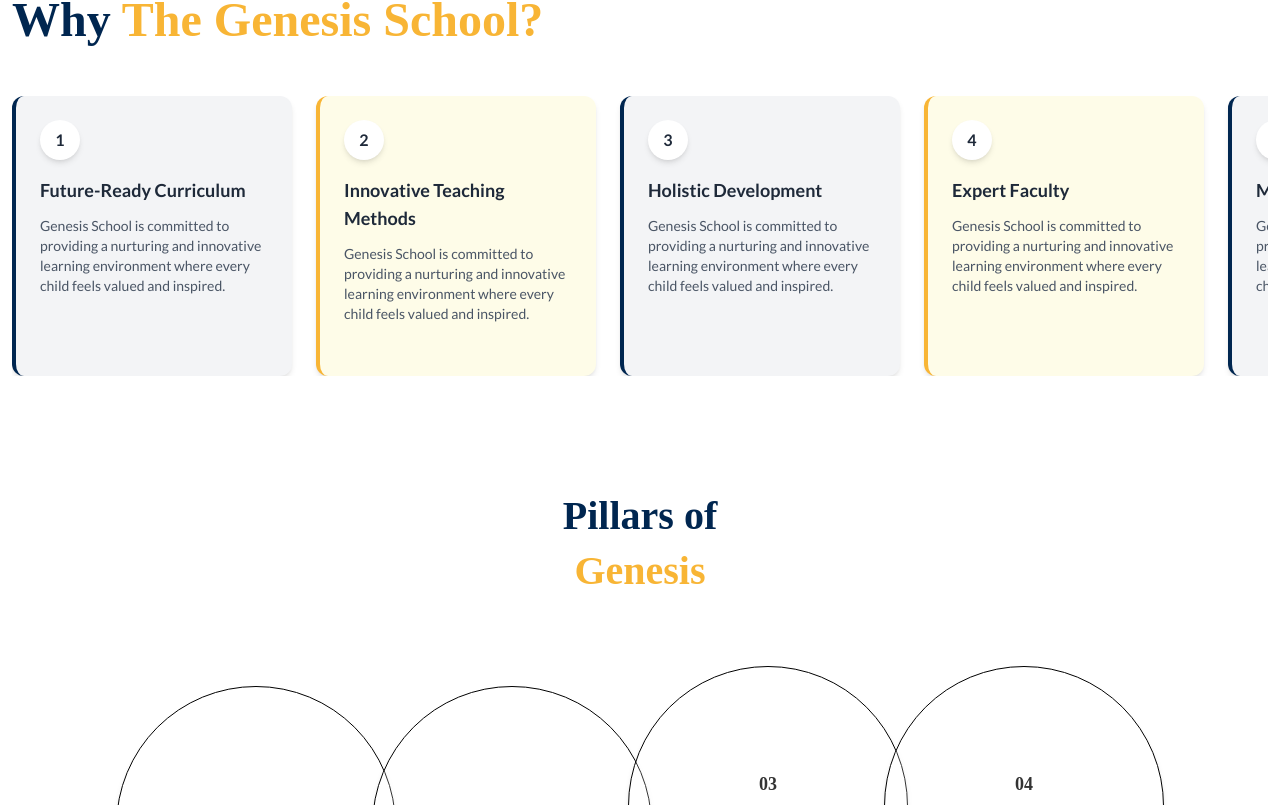
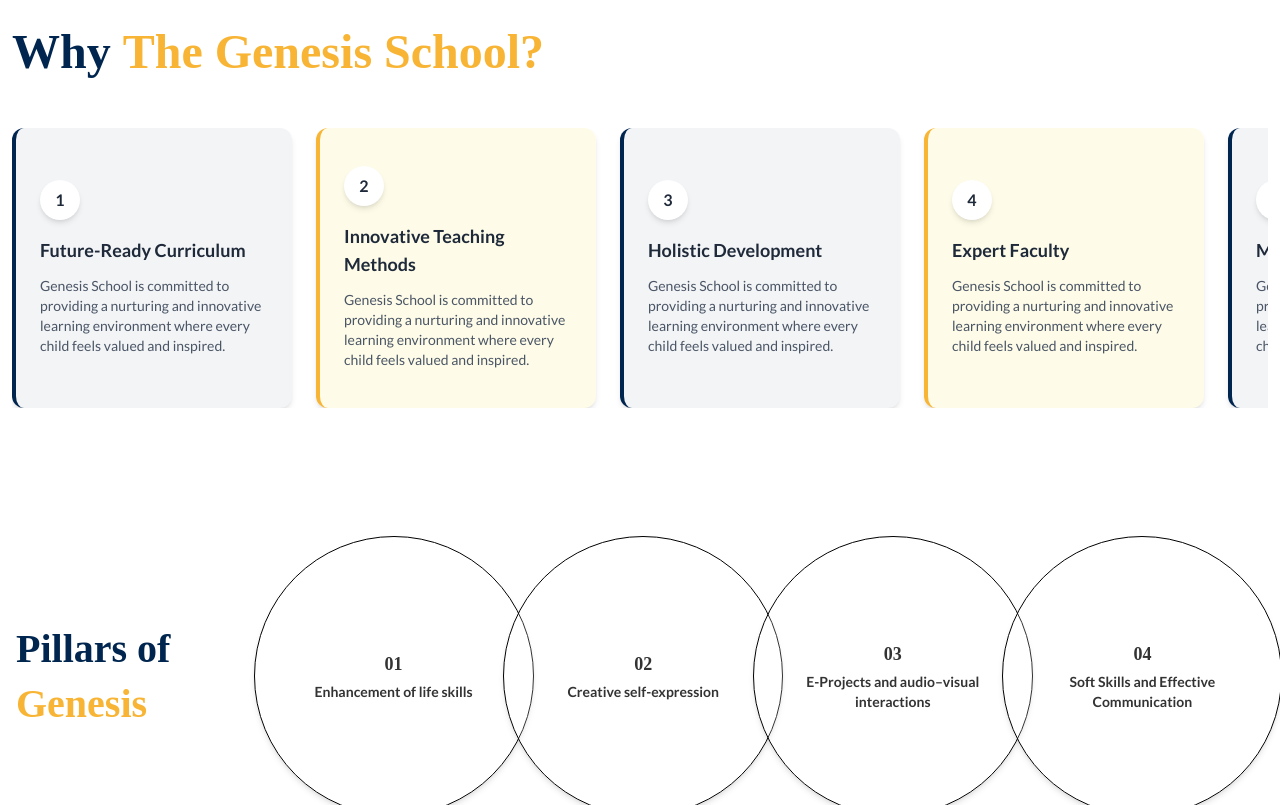
Before and after one commit to genesisclasses/genesis-school, a Next.js app: page /about in a window 1280 px wide. Shown: the part 2235-3040 px from the top of the page. Built offline with nearby package versions, Linux system fonts and the light colour scheme; a web font is replaced by a local one.

Commit message:
about page completed

```diff
--- a/src/components/about/Aboutgenesis.jsx
+++ b/src/components/about/Aboutgenesis.jsx
@@ -4,7 +4,7 @@
 
 export default function Aboutgenesis() {
   return (
-    <section className="max-w-[1340px] mx-auto px-4 py-3 md:py-16 flex flex-col-reverse lg:flex-row items-center lg:items-start gap-8">
+    <section className="max-w-[1340px] mx-auto px-4 py-8 md:py-16 flex flex-col-reverse lg:flex-row items-center lg:items-start gap-8">
       {/* Text Section */}
       <div className="lg:w-[60%]">
         <h2 className="text-[32px] md:text-[35px] lg:text-[40px] xl:text-[48px] font-semibold mb-4 text-[#000000]">About Genesis</h2>
--- a/src/components/about/Directorsection.jsx
+++ b/src/components/about/Directorsection.jsx
@@ -3,7 +3,7 @@
 
 export default function DirectorMessage() {
   return (
-    <section className="max-w-[1340px] mx-auto px-4 py-10 lg:py-20">
+    <section className="max-w-[1340px] mx-auto px-4 py-8 md:py-16 lg:py-20">
       <div className="flex flex-col lg:flex-row items-start justify-center gap-8 lg:gap-16">
         {/* LEFT SIDE - IMAGE */}
         <div className="relative w-full lg:w-[45%]">
--- a/src/components/about/Mission.jsx
+++ b/src/components/about/Mission.jsx
@@ -3,14 +3,14 @@
 
 export default function AboutSection() {
   return (
-    <section className="max-w-[1340px] mx-auto px-4 py-16 flex flex-col md:flex-row items-center justify-center gap-0 md:gap-0">
+    <section className="max-w-[1340px] mx-auto px-4 py-8 md:py-16 flex flex-col md:flex-row items-center justify-center gap-0 md:gap-0">
 
       {/* Mission Card */}
       <div className="bg-[#FFFFFF] shadow-[0_4px_24px_rgba(0,0,0,0.1)] rounded-xl md:rounded-l-xl md:rounded-r-none
                       h-[370px] md:h-[500px] w-full md:w-[400px]
                       px-6 py-8 md:px-[50px] md:py-[50px]
                       flex flex-col justify-center text-left">
-        <h1 className="text-[22px] md:text-[22px] font-semibold text-[#002650] mb-3 md:mb-4">
+        <h1 className="text-[22px] md:text-[22px] lg:text-[22px] xl:text-[22px] font-semibold text-[#002650] mb-3 md:mb-4">
           Mission
         </h1>
         <p className="text-[16px] md:text-[16px] text-[#777777] leading-relaxed">
@@ -39,7 +39,7 @@
                       h-[370px] md:h-[500px] w-full md:w-[400px]
                       px-6 py-8 md:px-[50px] md:py-[50px]
                       flex flex-col justify-center text-left">
-        <h1 className="text-[22px] md:text-[22px] font-semibold text-[#002650] mb-3 md:mb-4">
+        <h1 className="text-[22px] md:text-[22px] lg:text-[22px] xl:text-[22px] font-semibold text-[#002650] mb-3 md:mb-4">
           Vision
         </h1>
         <p className="text-[16px] md:text-[16px] text-[#777777] leading-relaxed">
--- a/src/components/about/Pillarsofgenesis.jsx
+++ b/src/components/about/Pillarsofgenesis.jsx
@@ -2,7 +2,6 @@
 import React from "react";
 import { motion } from "framer-motion";
 
-export default function PillarsOfGenesis() {
 const pillars = [
   { number: "01", title: "Enhancement of life skills" },
   { number: "02", title: "Creative self-expression" },
@@ -10,27 +9,28 @@
   { number: "04", title: "Soft Skills and Effective Communication" },
 ];
 
+export default function PillarsOfGenesis() {
   return (
     <section
       id="pillars"
-      className="max-w-[1340px] mx-auto px-6 py-20 flex flex-col items-center justify-center gap-10 overflow-hidden"
+      className="max-w-[1340px] mx-auto px-4 py-8 md:py-16 flex flex-col items-center justify-center gap-10 overflow-hidden"
     >
-      {/* Heading — always top on all screens */}
+      {/* MOBILE+MD+LG — Always on Top, Centered */}
       <motion.div
         initial={{ opacity: 0, y: -40 }}
         whileInView={{ opacity: 1, y: 0 }}
         transition={{ duration: 0.8, ease: "easeOut" }}
-        viewport={{ once: true, amount: 0.4 }}
-        className="text-center w-full"
+        viewport={{ once: true, amount: 0.3 }}
+        className="block xl:hidden text-center w-full"
       >
-        <h2 className="text-[32px] md:text-[36px] lg:text-[36px] xl:text-[40px] font-semibold leading-snug mb-12">
+        <h2 className="text-[32px] md:text-[42px] lg:text-[42px] xl:text-[48px] font-semibold leading-snug mb-12">
           <span className="text-[#002650]">Pillars of</span>
           <br />
           <span className="text-[#F8B535]">Genesis</span>
         </h2>
       </motion.div>
 
-      {/* MOBILE ONLY — Animated vertical stack */}
+      {/* MOBILE ONLY */}
       <div className="w-full sm:flex sm:flex-col justify-center items-center md:hidden block">
         {pillars.map((pillar, index) => (
           <motion.div
@@ -68,8 +68,8 @@
         ))}
       </div>
 
-      {/* iPad layout — 2x2 overlapping circles */}
-      <div className="hidden md:grid md:grid-cols-2 md:gap-x-4 md:gap-y-10 lg:hidden  justify-center items-center">
+      {/* iPad MD — 2x2 grid */}
+      <div className="hidden md:grid md:grid-cols-2 md:gap-x-4 md:gap-y-10 lg:grid lg:grid-cols-2 lg:gap-x-4 lg:gap-y-10 xl:hidden justify-center items-center">
         {pillars.map((pillar, index) => (
           <motion.div
             key={index}
@@ -95,9 +95,23 @@
           </motion.div>
         ))}
       </div>
-
-      {/* LG layout — keep heading like iPad/mobile (top center) */}
-      <div className="hidden lg:grid  lg:grid-cols-2  xl:grid xl:grid-cols-4  xl:px- mx-auto   justify-center items-center">
+      {/* XL — Heading left, pillars center */}
+      <div className="hidden xl:grid xl:grid-cols-5 xl:gap-x-0 xl:items-center xl:w-full xl:mx-auto">
+        {/* Heading in Left column, center vertically */}
+        <motion.div
+          initial={{ opacity: 0, x: -60 }}
+          whileInView={{ opacity: 1, x: 0 }}
+          transition={{ duration: 0.8, ease: "easeOut" }}
+          viewport={{ once: true, amount: 0.4 }}
+          className="flex flex-col justify-center items-start xl:h-full xl:col-span-1 xl:pr-6"
+        >
+          <h2 className="text-[40px] font-semibold leading-snug">
+            <span className="text-[#002650]">Pillars of</span>
+            <br />
+            <span className="text-[#F8B535]">Genesis</span>
+          </h2>
+        </motion.div>
+        {/* Pillars in columns 2-5, centered */}
         {pillars.map((pillar, index) => (
           <motion.div
             key={index}
@@ -105,13 +119,13 @@
             whileInView={{ opacity: 1, scale: 1, y: 0 }}
             transition={{
               duration: 0.8,
-              delay: 0.3 + index * 0.3,
+              delay: 0.3 + index * 0.2,
               ease: "easeOut",
             }}
             viewport={{ once: true, amount: 0.3 }}
             className="relative flex flex-col items-center xl:-mx-3 justify-center w-[280px] h-[280px] rounded-full border border-black bg-white/20 text-center shadow-md"
             style={{
-              marginTop: index >= 2 ? "-40px" : "0",
+              marginTop: index >= 2 ? "0" : "0",
             }}
           >
             <span className="text-[18px] text-[#333333] mb-1 font-bold">
@@ -123,9 +137,6 @@
           </motion.div>
         ))}
       </div>
-
-
-
     </section>
   );
 }
--- a/src/components/about/Whythegenesis.jsx
+++ b/src/components/about/Whythegenesis.jsx
@@ -123,11 +123,11 @@
   }, []);
 
   return (
-    <section className="w-full flex flex-col items-center bg-white py-8">
+    <section className="w-full flex flex-col items-center bg-white px-0 py-8 md:py-16">
       <div className="max-w-[1340px] w-full px-3">
         <div className="flex items-center justify-between mb-10">
           <h1 className="text-[32px] md:text-[35px] lg:text-[40px] xl:text-[48px] font-semibold ">
-            <span className="text-[#002650]">Why </span>
+            <span className="text-[#002650] mr-3 "> Why</span>
             <span className="text-[#F8B535]">The Genesis School?</span>
           </h1>
         </div>
@@ -174,14 +174,16 @@
                 transition-all duration-300
                 hover:shadow-lg
                 pointer-events-none
+                flex flex-col items-start justify-center
+                text-left
               `}
             >
-              <div className="absolute left-6 -op-4">
-                <div className="rounded-full bg-white shadow-md  flex items-center justify-center w-10 h-10 font-semibold text-gray-800">
+              <div className="mb-4">
+                <div className="rounded-full bg-white shadow-md flex items-center  justify-center w-10 h-10 font-semibold text-gray-800">
                   {card.number}
                 </div>
               </div>
-              <h3 className="mt-14 mb-3 font-bold text-lg text-gray-800">
+              <h3 className="mb-3 font-bold text-lg text-gray-800">
                 {card.title}
               </h3>
               <p className="text-gray-600 text-sm">{card.desc}</p>
```
Lines whose indentation alone changed are shown as unchanged.
